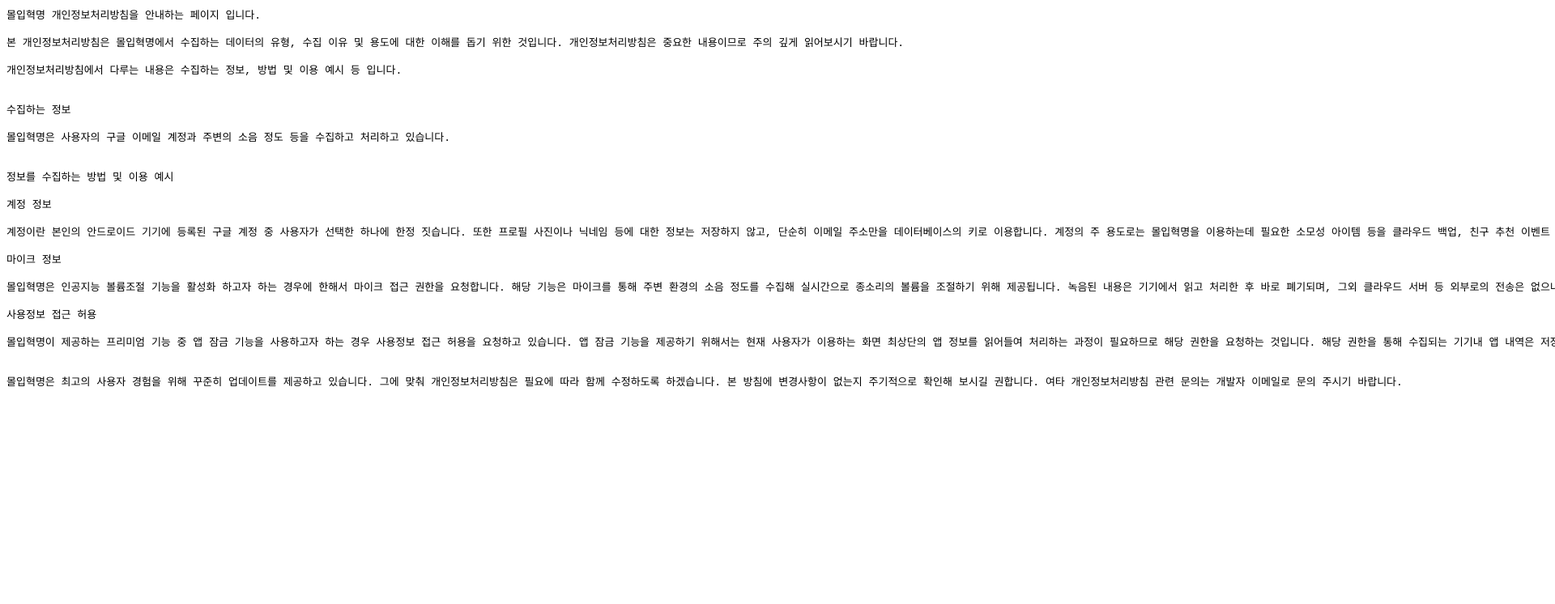
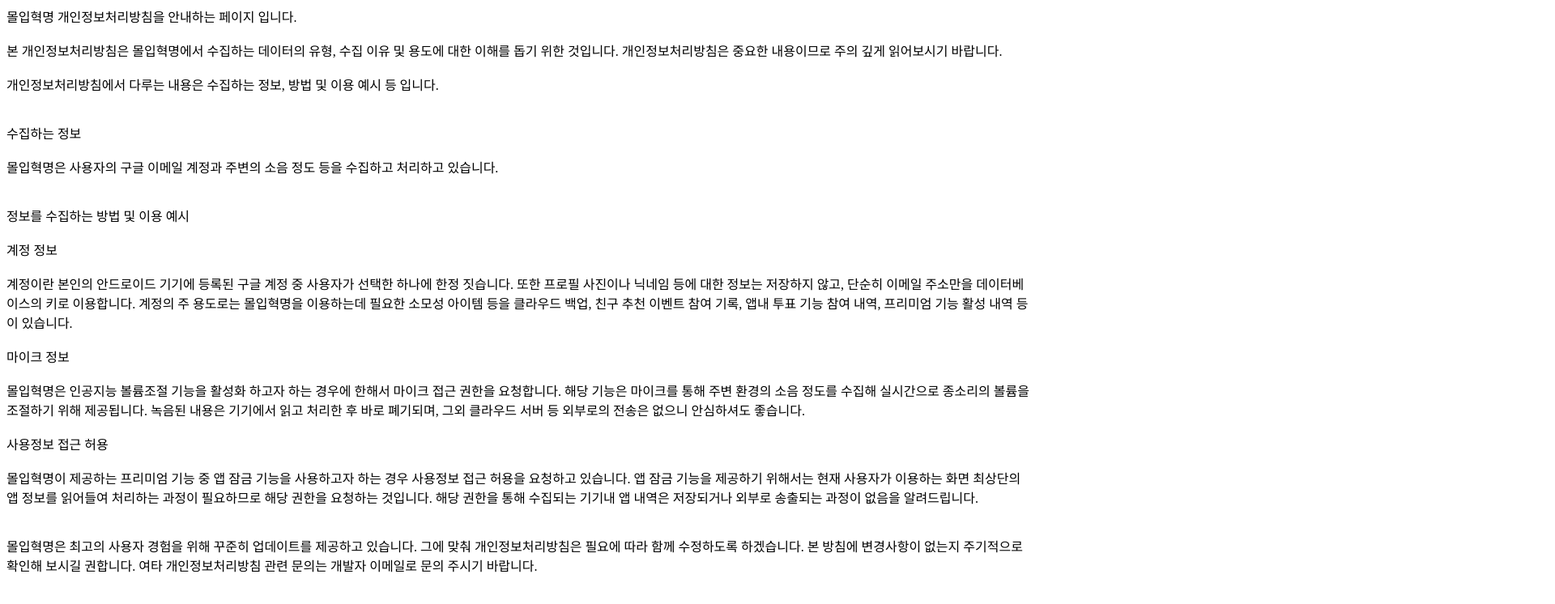
Before and after one commit to JiniousChoi/JiniousChoi.github.io, a plain HTML site: page privacy/immersionrevolution/privacy.html in a window 1280 px wide. Shown: the top 746 px of the page at 81% size, 1920 px wide, since content can reach past the window. Drawn offline with Linux system fonts and the light colour scheme.

Commit message:
Update privacy.html
remove <pre> tag and then use <br> tag instead

```diff
--- a/privacy/immersionrevolution/privacy.html
+++ b/privacy/immersionrevolution/privacy.html
@@ -1,35 +1,33 @@
 <html class="google mmfb" lang="en">
 <meta charset="utf-8">
 <body>
-<pre>
-몰입혁명 개인정보처리방침을 안내하는 페이지 입니다.
+몰입혁명 개인정보처리방침을 안내하는 페이지 입니다.<br><br>
 
-본 개인정보처리방침은 몰입혁명에서 수집하는 데이터의 유형, 수집 이유 및 용도에 대한 이해를 돕기 위한 것입니다. 개인정보처리방침은 중요한 내용이므로 주의 깊게 읽어보시기 바랍니다.
+본 개인정보처리방침은 몰입혁명에서 수집하는 데이터의 유형, 수집 이유 및 용도에 대한 이해를 돕기 위한 것입니다. 개인정보처리방침은 중요한 내용이므로 주의 깊게 읽어보시기 바랍니다.<br><br>
 
-개인정보처리방침에서 다루는 내용은 수집하는 정보, 방법 및 이용 예시 등 입니다.
+개인정보처리방침에서 다루는 내용은 수집하는 정보, 방법 및 이용 예시 등 입니다.<br><br><br>
 
 
-수집하는 정보
+수집하는 정보<br><br>
 
-몰입혁명은 사용자의 구글 이메일 계정과 주변의 소음 정도 등을 수집하고 처리하고 있습니다.
+몰입혁명은 사용자의 구글 이메일 계정과 주변의 소음 정도 등을 수집하고 처리하고 있습니다.<br><br><br>
 
 
-정보를 수집하는 방법 및 이용 예시
+정보를 수집하는 방법 및 이용 예시<br><br>
 
-계정 정보
+계정 정보<br><br>
 
-계정이란 본인의 안드로이드 기기에 등록된 구글 계정 중 사용자가 선택한 하나에 한정 짓습니다. 또한 프로필 사진이나 닉네임 등에 대한 정보는 저장하지 않고, 단순히 이메일 주소만을 데이터베이스의 키로 이용합니다. 계정의 주 용도로는 몰입혁명을 이용하는데 필요한 소모성 아이템 등을 클라우드 백업, 친구 추천 이벤트 참여 기록, 앱내 투표 기능 참여 내역, 프리미엄 기능 활성 내역 등이 있습니다.
+계정이란 본인의 안드로이드 기기에 등록된 구글 계정 중 사용자가 선택한 하나에 한정 짓습니다. 또한 프로필 사진이나 닉네임 등에 대한 정보는 저장하지 않고, 단순히 이메일 주소만을 데이터베이스의 키로 이용합니다. 계정의 주 용도로는 몰입혁명을 이용하는데 필요한 소모성 아이템 등을 클라우드 백업, 친구 추천 이벤트 참여 기록, 앱내 투표 기능 참여 내역, 프리미엄 기능 활성 내역 등이 있습니다.<br><br>
 
-마이크 정보
+마이크 정보<br><br>
 
-몰입혁명은 인공지능 볼륨조절 기능을 활성화 하고자 하는 경우에 한해서 마이크 접근 권한을 요청합니다. 해당 기능은 마이크를 통해 주변 환경의 소음 정도를 수집해 실시간으로 종소리의 볼륨을 조절하기 위해 제공됩니다. 녹음된 내용은 기기에서 읽고 처리한 후 바로 폐기되며, 그외 클라우드 서버 등 외부로의 전송은 없으니 안심하셔도 좋습니다.
+몰입혁명은 인공지능 볼륨조절 기능을 활성화 하고자 하는 경우에 한해서 마이크 접근 권한을 요청합니다. 해당 기능은 마이크를 통해 주변 환경의 소음 정도를 수집해 실시간으로 종소리의 볼륨을 조절하기 위해 제공됩니다. 녹음된 내용은 기기에서 읽고 처리한 후 바로 폐기되며, 그외 클라우드 서버 등 외부로의 전송은 없으니 안심하셔도 좋습니다.<br><br>
 
-사용정보 접근 허용
+사용정보 접근 허용<br><br>
 
-몰입혁명이 제공하는 프리미엄 기능 중 앱 잠금 기능을 사용하고자 하는 경우 사용정보 접근 허용을 요청하고 있습니다. 앱 잠금 기능을 제공하기 위해서는 현재 사용자가 이용하는 화면 최상단의 앱 정보를 읽어들여 처리하는 과정이 필요하므로 해당 권한을 요청하는 것입니다. 해당 권한을 통해 수집되는 기기내 앱 내역은 저장되거나 외부로 송출되는 과정이 없음을 알려드립니다.
+몰입혁명이 제공하는 프리미엄 기능 중 앱 잠금 기능을 사용하고자 하는 경우 사용정보 접근 허용을 요청하고 있습니다. 앱 잠금 기능을 제공하기 위해서는 현재 사용자가 이용하는 화면 최상단의 앱 정보를 읽어들여 처리하는 과정이 필요하므로 해당 권한을 요청하는 것입니다. 해당 권한을 통해 수집되는 기기내 앱 내역은 저장되거나 외부로 송출되는 과정이 없음을 알려드립니다.<br><br><br>
 
 
 몰입혁명은 최고의 사용자 경험을 위해 꾸준히 업데이트를 제공하고 있습니다. 그에 맞춰 개인정보처리방침은 필요에 따라 함께 수정하도록 하겠습니다. 본 방침에 변경사항이 없는지 주기적으로 확인해 보시길 권합니다. 여타 개인정보처리방침 관련 문의는 개발자 이메일로 문의 주시기 바랍니다.
-</pre>
 </body>
 </html>
```
